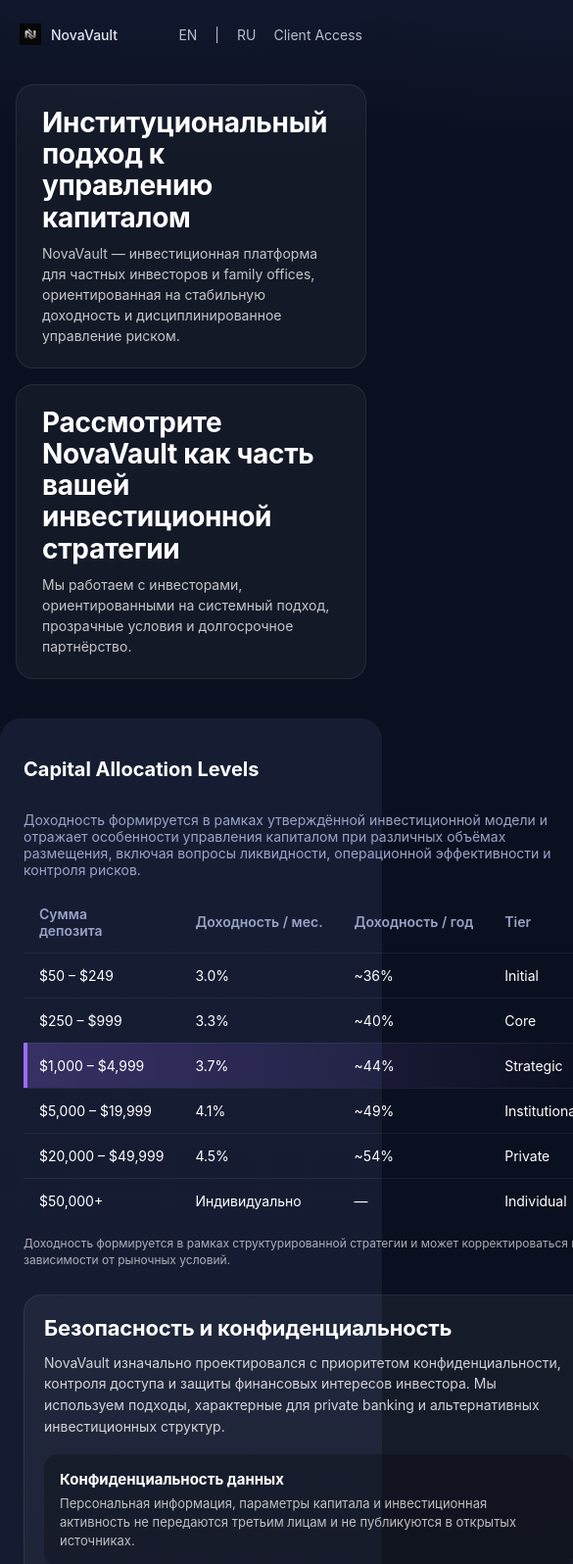
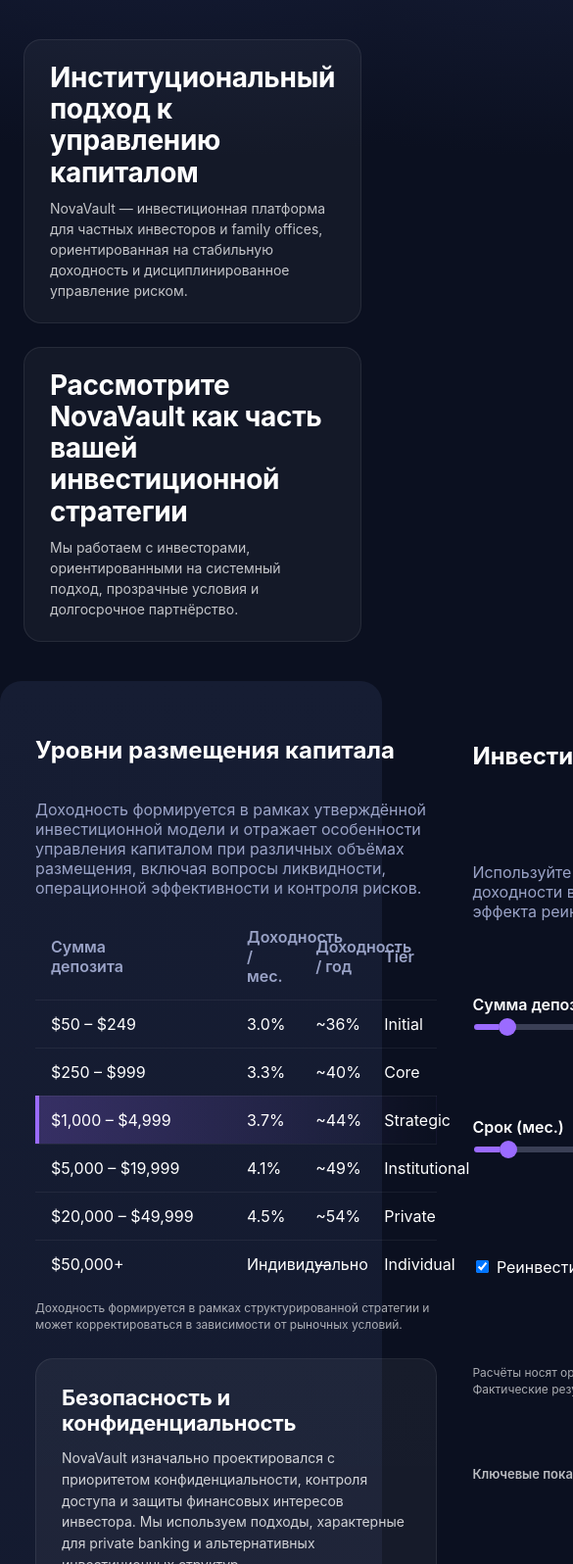
Before and after one commit to boi-cmd25/novavault, a plain HTML site: page index.html in a window 390 px wide. Shown: the top 1596 px of the page at 98% size, 585 px wide, since content can reach past the window. Drawn offline with Linux system fonts and the light colour scheme.

Commit message:
Add files via upload

```diff
--- a/index.html
+++ b/index.html
@@ -485,170 +485,10 @@ input[type=range]::-webkit-slider-thumb {
   margin-top: 26px;
 }
 
-
-/* === MOBILE OPTIMIZATION (<=767px) === */
-@media (max-width: 767px){
-
-  body{
-    font-size:14px;
-  }
-
-  .container{
-    padding:0 16px;
-  }
-
-  .dual-headline{
-    grid-template-columns:1fr;
-    gap:16px;
-  }
-
-  .panel{
-    grid-template-columns:1fr;
-    gap:24px;
-    padding:24px;
-  }
-
-  h1{font-size:22px;}
-  h2{font-size:20px;}
-  h3{font-size:18px;}
-
-  table{
-    display:block;
-    overflow-x:auto;
-    white-space:nowrap;
-  }
-
-  .calc{
-    margin-top:12px;
-  }
-
-  .kpis{
-    grid-template-columns:1fr 1fr;
-  }
-
-  .kpi.final{
-    grid-column:1 / -1;
-  }
-
-  .graf-scope .wrapper{
-    padding:20px !important;
-  }
-
-  .security-grid{
-    grid-template-columns:1fr;
-  }
-
-  .security{
-    padding:20px;
-  }
-
-}
-
-
-/* === TABLET OPTIMIZATION (768px–1199px) === */
-@media (min-width: 768px) and (max-width: 1199px){
-
-  body{
-    font-size:15px;
-  }
-
-  .container{
-    padding:0 20px;
-  }
-
-  .dual-headline{
-    grid-template-columns:1fr;
-    gap:20px;
-  }
-
-  .panel{
-    grid-template-columns:1fr;
-    gap:28px;
-    padding:28px;
-  }
-
-  h1{font-size:24px;}
-  h2{font-size:22px;}
-  h3{font-size:20px;}
-
-  table{
-    display:block;
-    overflow-x:auto;
-    white-space:nowrap;
-  }
-
-  .kpis{
-    grid-template-columns:repeat(3, 1fr);
-  }
-
-  .kpi.final{
-    grid-column:1 / -1;
-  }
-
-  .graf-scope .wrapper{
-    padding:26px !important;
-  }
-
-  .security-grid{
-    grid-template-columns:1fr 1fr;
-    gap:16px;
-  }
-
-}
-
-
-/* === HEADER / LOGO / ACCESS === */
-.header{
-  max-width:1200px;
-  margin:24px auto 0;
-  padding:0 20px;
-  display:flex;
-  align-items:center;
-  justify-content:space-between;
-  font-size:14px;
-}
-.header-left{
-  display:flex;
-  align-items:center;
-  gap:10px;
-  color:#E3E7EF;
-  font-weight:500;
-}
-.header-left img{
-  width:22px;
-  height:auto;
-  filter:grayscale(1) brightness(1.2);
-}
-.header-right{
-  display:flex;
-  align-items:center;
-  gap:18px;
-  color:#B8C0CC;
-}
-.header-right a{
-  color:#B8C0CC;
-  text-decoration:none;
-}
-.header-right a:hover{
-  color:#E3E7EF;
-}
-
 </style>
 </head>
 
 <body>
-
-<header class="header">
-  <div class="header-left">
-    <img src="logo-novavault.png" alt="NovaVault logo">
-    <span>NovaVault</span>
-  </div>
-  <div class="header-right">
-    <a href="#" id="lang-en">EN</a> | <a href="#" id="lang-ru">RU</a>
-    <a href="#" onclick="return false;"><span data-i18n="client_access">Client Access</span></a>
-  </div>
-</header>
-
 <div class="container">
 
 <div class="dual-headline">
@@ -669,7 +509,7 @@ input[type=range]::-webkit-slider-thumb {
   <div class="panel">
 
     <div>
-      <h2><span data-i18n="tiers_title">Уровни размещения капитала</span></h2>
+      <h2>Уровни размещения капитала</h2>
       <p style="color:var(--text-muted)">Доходность формируется в рамках утверждённой инвестиционной модели и отражает особенности управления капиталом при различных объёмах размещения, включая вопросы ликвидности, операционной эффективности и контроля рисков.</p>
       <table>
         <thead>
@@ -788,7 +628,7 @@ input[type=range]::-webkit-slider-thumb {
     </div>
 
     <div class="calc">
-      <h2><span data-i18n="calc_title">Инвестиционный калькулятор</span></h2>
+      <h2>Инвестиционный калькулятор</h2>
       <p style="color:var(--text-muted)">Используйте калькулятор для моделирования возможных сценариев доходности в зависимости от суммы депозита, срока размещения и эффекта реинвестирования.</p>
 
       <div class="slider-block">
@@ -806,7 +646,7 @@ input[type=range]::-webkit-slider-thumb {
       </div>
 
       <div class="section-note">Расчёты носят ориентировочный характер и предназначены для иллюстрации динамики капитала. Фактические результаты могут отличаться в зависимости от рыночной среды.</div>
-      <div class="kpi-caption"><span data-i18n="kpi_title">Ключевые показатели за выбранный период:</span></div>
+      <div class="kpi-caption">Ключевые показатели за выбранный период:</div>
       <div class="kpis">
         <div class="kpi">Начальный депозит<strong id="kStart"></strong></div>
         <div class="kpi">Месяцев<strong id="kMonths"></strong></div>
@@ -998,7 +838,7 @@ calc();
 <!-- === INSTITUTIONAL CLOSING STATEMENT === -->
 <div class="container">
   <div class="security" style="margin-top:48px;background:linear-gradient(180deg, rgba(155,50,70,0.22), rgba(155,50,70,0.08));border:1px solid rgba(200,70,90,0.35);text-align:center; box-shadow:0 0 0 1px rgba(200,70,90,0.15), 0 20px 60px rgba(200,70,90,0.18);">
-    <h3><span data-i18n="closing_title">Заключительное положение</span></h3>
+    <h3>Заключительное положение</h3>
     <p class="lead" style="max-width:820px;margin:0 auto 18px;">
       NovaVault рассматривается как закрытая инвестиционная структура, ориентированная на
       дисциплинированное управление капиталом и долгосрочную устойчивость инвестиционной модели.
@@ -1015,47 +855,5 @@ calc();
 </div>
 <!-- === /INSTITUTIONAL CLOSING STATEMENT === -->
 
-
-<script>
-/* === i18n RU / EN (foundation) === */
-const i18n = {
-  en: {
-    client_access: "Client Access",
-    tiers_title: "Capital Allocation Levels",
-    calc_title: "Investment Calculator",
-    kpi_title: "Key metrics for the selected period:",
-    closing_title: "Closing Statement"
-  },
-  ru: {
-    client_access: "Client Access",
-    tiers_title: "Уровни размещения капитала",
-    calc_title: "Инвестиционный калькулятор",
-    kpi_title: "Ключевые показатели за выбранный период:",
-    closing_title: "Заключительное положение"
-  }
-};
-
-function applyLang(lang){
-  const dict = i18n[lang] || i18n.en;
-  document.querySelectorAll("[data-i18n]").forEach(el=>{
-    const key = el.getAttribute("data-i18n");
-    if(dict[key]) el.textContent = dict[key];
-  });
-  localStorage.setItem("lang", lang);
-}
-
-function detectLang(){
-  const saved = localStorage.getItem("lang");
-  if(saved && i18n[saved]) return saved;
-  const nav = navigator.language ? navigator.language.slice(0,2) : "en";
-  return i18n[nav] ? nav : "en";
-}
-
-document.getElementById("lang-en")?.addEventListener("click", e=>{e.preventDefault(); applyLang("en");});
-document.getElementById("lang-ru")?.addEventListener("click", e=>{e.preventDefault(); applyLang("ru");});
-
-applyLang(detectLang());
-</script>
-
 </body>
 </html>
```
